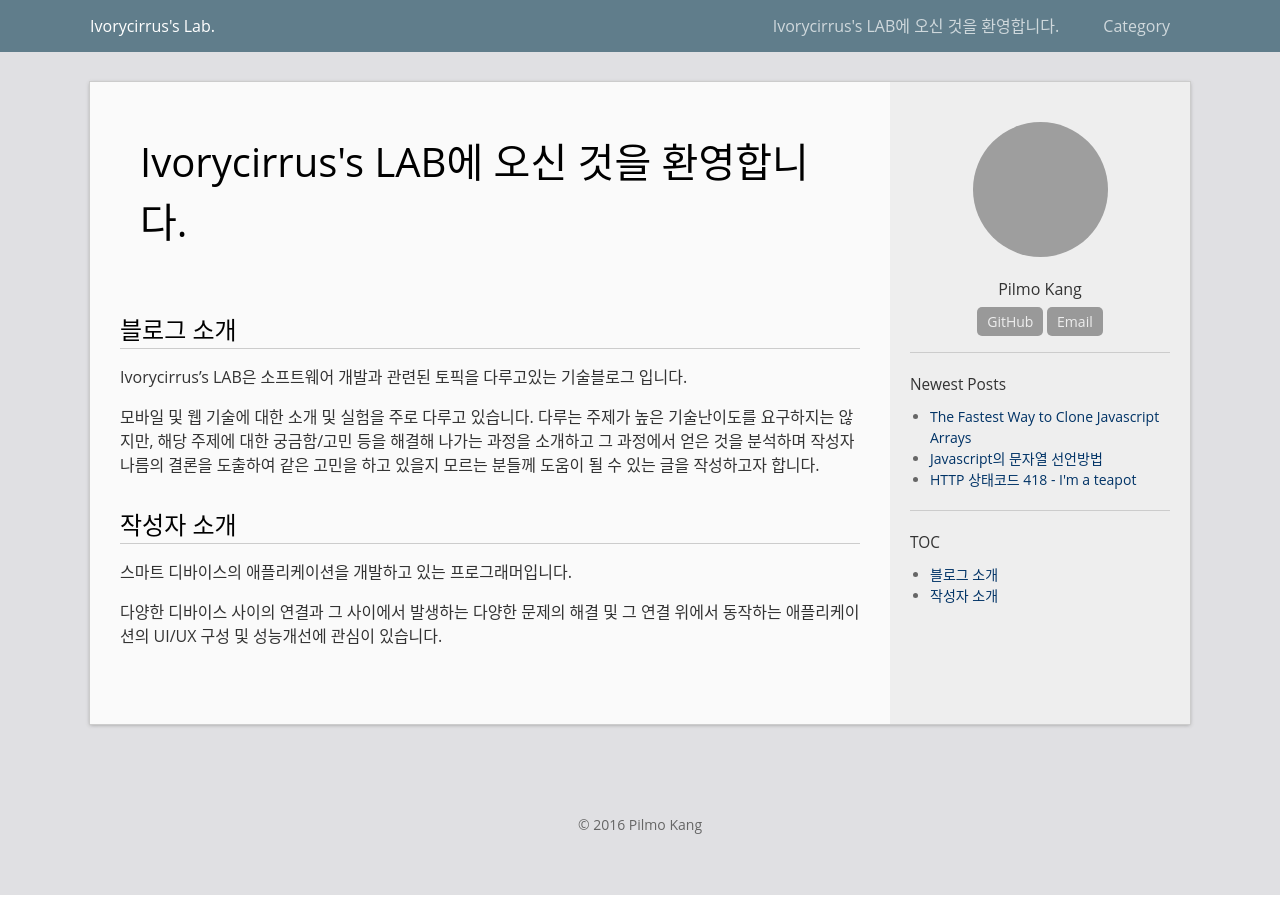
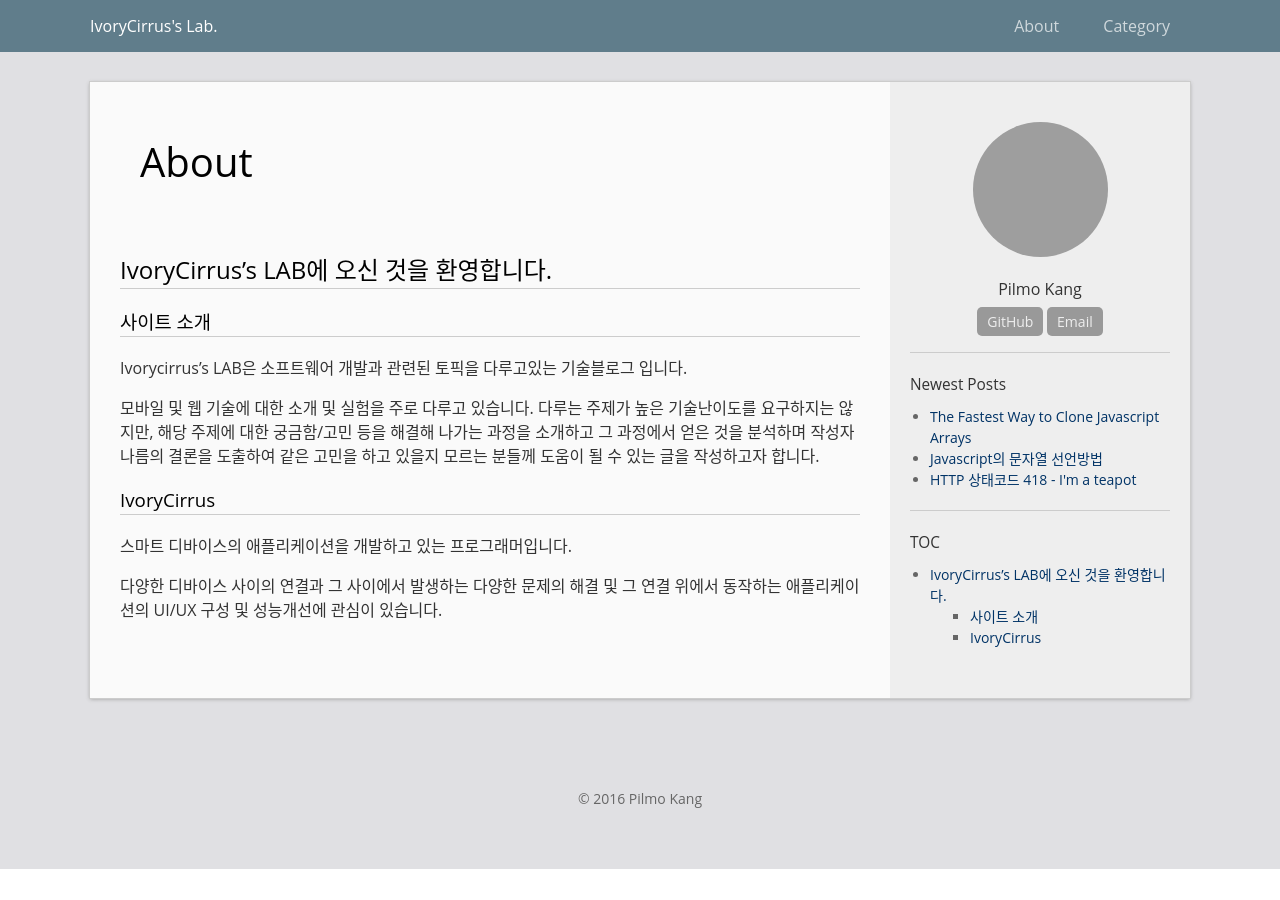
Before and after one commit to ivorycirrus/ivorycirrus.github.com, a Jekyll site: the page built from about.md, in a window 1280 px wide. Built offline with Jekyll 4.4.1, drawn with Linux system fonts in a browser that asks for light colours; comment, search, counter and statistics services are not loaded; grey boxes are pictures that could not be loaded.

Commit message:
site 소개 수정

```diff
--- a/_config.yml
+++ b/_config.yml
@@ -1,5 +1,5 @@
 # Site settings
-title: Ivorycirrus's Lab.
+title: IvoryCirrus's Lab.
 url: "http://ivorycirrus.github.io"    # the protocol and hostname of your site, eg. `http://laobubu.github.io`
 baseurl: "" # the prefix of your site uri, eg. `/jekyll-theme-EasyBook` or just one slash `/`
 #timezone: Asia/Chongqing
--- a/about.md
+++ b/about.md
@@ -1,16 +1,20 @@
 ---
 layout: page
-title: Ivorycirrus's LAB에 오신 것을 환영합니다.
+title: About
 permalink: /about/
 public: true
 ---
 
-## 블로그 소개
+# IvoryCirrus's LAB에 오신 것을 환영합니다.
+
+### 사이트 소개
+
 Ivorycirrus's LAB은 소프트웨어 개발과 관련된 토픽을 다루고있는 기술블로그 입니다.
 
 모바일 및 웹 기술에 대한 소개 및 실험을 주로 다루고 있습니다. 다루는 주제가 높은 기술난이도를 요구하지는 않지만, 해당 주제에 대한 궁금함/고민 등을 해결해 나가는 과정을 소개하고 그 과정에서 얻은 것을 분석하며 작성자 나름의 결론을 도출하여 같은 고민을 하고 있을지 모르는 분들께 도움이 될 수 있는 글을 작성하고자 합니다.
 
-## 작성자 소개
+### IvoryCirrus
+
 스마트 디바이스의 애플리케이션을 개발하고 있는 프로그래머입니다.
 
 다양한 디바이스 사이의 연결과 그 사이에서 발생하는 다양한 문제의 해결 및
```
